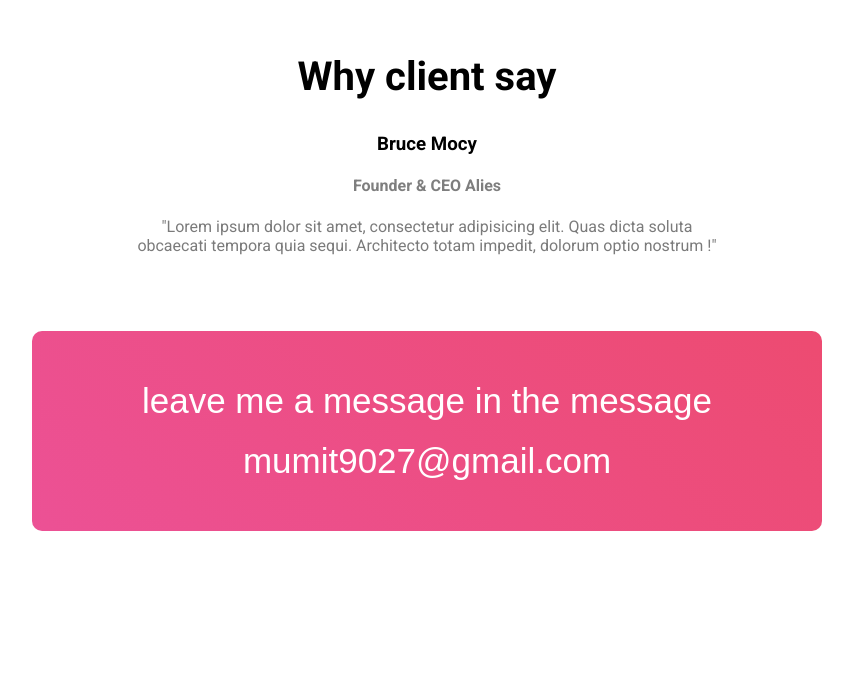
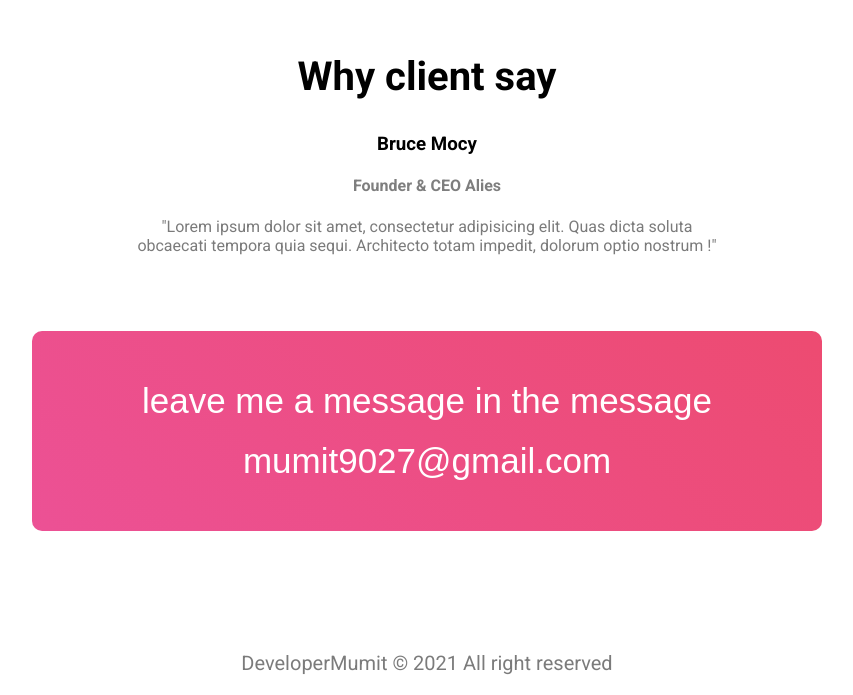
Before and after one commit to DeveloperMumit/personla_website, a plain HTML site: page index.html in a window 1280 px wide. Shown: the part 2630-3325 px from the top of the page, without its empty margins (213-1066 px from the left). Before the commit the page ends 3261 px from the top, so only its background shows below. Drawn offline with Linux system fonts and the light colour scheme.

Commit message:
footer section done

```diff
--- a/cs/style.css
+++ b/cs/style.css
@@ -115,3 +115,7 @@ img{
 .client-section h4{
     color: #7E7E7E;
 }
+footer p{
+    text-align: center;
+    font-size: 20px;
+}
--- a/index.html
+++ b/index.html
@@ -83,5 +83,9 @@
                 <span>mumit9027@gmail.com</span>
         </div>
     </section>
+
+    <footer>
+        <p>DeveloperMumit &copy 2021 All right reserved</p>
+    </footer>
 </body>
 </html>
```
